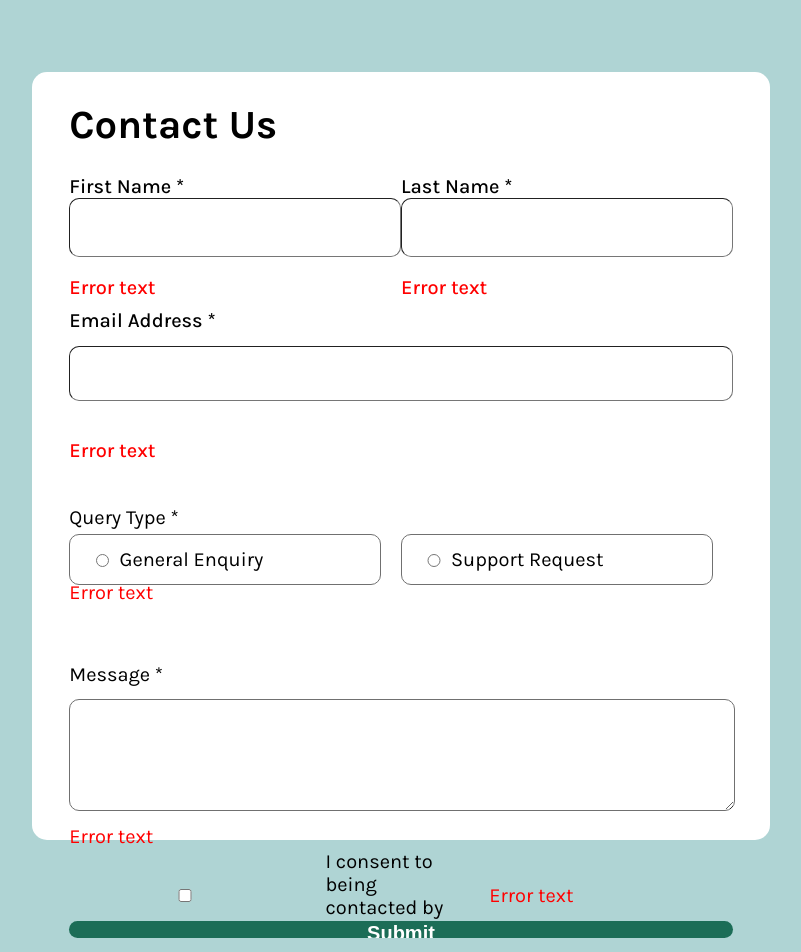
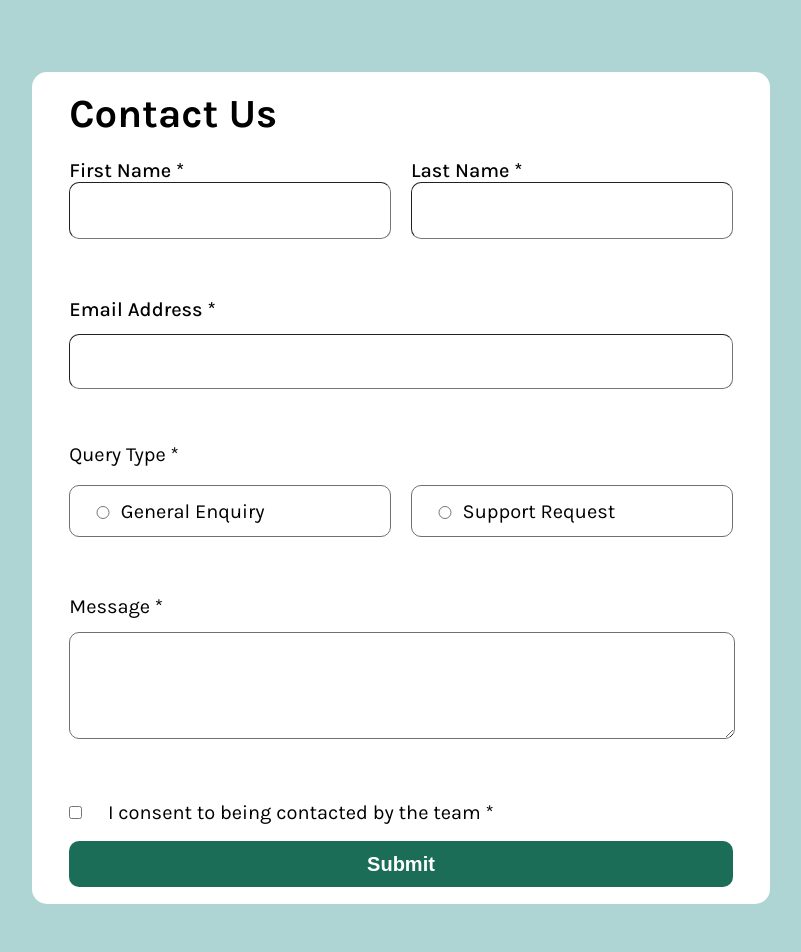
Before and after one commit to BYDINARES/Contact-form, a React (Vite) app: page / in a window 1280 px wide. Shown: the top 952 px of the page, without its empty margins (239-1040 px from the left). Built offline with nearby package versions, Linux system fonts and the light colour scheme.

Commit message:
Correctly adding the error p tags with their styling

```diff
--- a/src/App.css
+++ b/src/App.css
@@ -96,7 +96,7 @@ html body #root main form label.label-user-infomation {
 }
 html body #root main form label.label-user-infomation input.user-information {
   width: 100%;
-  height: 20%;
+  height: 60%;
   box-sizing: border-box;
   border-width: 1px;
   min-height: 2.5rem;
@@ -115,15 +115,22 @@ html body #root main form label.label-user-infomation input.user-information:foc
   outline: none;
 }
 html body #root main form label.label-user-infomation .error-containers {
-  height: 50%;
+  height: 40%;
   display: flex;
   justify-content: left;
   align-items: center;
 }
-html body #root main form label.label-user-infomation .error-containers .error {
+html body #root main form label.label-user-infomation .error-containers .error,
+html body #root main form label.label-user-infomation .error-containers .active-error {
   color: red;
   position: relative;
   margin: 0%;
+}
+html body #root main form label.label-user-infomation .error-containers .error {
+  visibility: hidden;
+}
+html body #root main form label.label-user-infomation .error-containers .active-error {
+  visibility: visible;
 }
 html body #root main form p.pick-a-query-type {
   margin-top: 0%;
@@ -158,10 +165,17 @@ html body #root main form div.two-radio-options-container .error-containers {
   justify-content: left;
   align-items: center;
 }
-html body #root main form div.two-radio-options-container .error-containers .error {
+html body #root main form div.two-radio-options-container .error-containers .error,
+html body #root main form div.two-radio-options-container .error-containers .active-error {
   color: red;
   position: relative;
   margin: 0%;
+}
+html body #root main form div.two-radio-options-container .error-containers .error {
+  visibility: hidden;
+}
+html body #root main form div.two-radio-options-container .error-containers .active-error {
+  visibility: visible;
 }
 html body #root main form label.label-message {
   margin-bottom: 2%;
@@ -197,10 +211,17 @@ html body #root main form label.label-message .error-containers {
   justify-content: left;
   align-items: center;
 }
-html body #root main form label.label-message .error-containers .error {
+html body #root main form label.label-message .error-containers .error,
+html body #root main form label.label-message .error-containers .active-error {
   color: red;
   position: relative;
   margin: 0%;
+}
+html body #root main form label.label-message .error-containers .error {
+  visibility: hidden;
+}
+html body #root main form label.label-message .error-containers .active-error {
+  visibility: visible;
 }
 html body #root main form label.label-confirmation-button {
   display: flex;
@@ -219,10 +240,17 @@ html body #root main form label.label-confirmation-button .error-containers {
   justify-content: left;
   align-items: center;
 }
-html body #root main form label.label-confirmation-button .error-containers .error {
+html body #root main form label.label-confirmation-button .error-containers .error,
+html body #root main form label.label-confirmation-button .error-containers .active-error {
   color: red;
   position: relative;
   margin: 0%;
+}
+html body #root main form label.label-confirmation-button .error-containers .error {
+  visibility: hidden;
+}
+html body #root main form label.label-confirmation-button .error-containers .active-error {
+  visibility: visible;
 }
 html body #root main form #submit-button {
   height: 25%;
@@ -275,7 +303,7 @@ html body #root main form #submit-button:active {
     width: 60%;
   }
   html body div#root {
-    height: 60vw;
+    height: 65vw;
     padding-top: 4%;
   }
   html body div#root header {
@@ -284,29 +312,37 @@ html body #root main form #submit-button:active {
     box-sizing: border-box;
   }
   html body div#root main {
-    height: 90%;
+    height: 95%;
   }
   html body div#root main form {
     display: grid;
     grid-template-columns: repeat(2, 1fr);
-    grid-template-rows: repeat(2, 1fr) 2fr 30% 10% 1.5fr;
+    grid-template-rows: 19% 19% 20% 25% 7% 10%;
   }
   html body div#root main form label.label-user-infomation {
     font-weight: 500;
   }
   html body div#root main form label.label-user-infomation > input {
-    margin-bottom: 2%;
+    margin-bottom: 1%;
     height: 2rem;
   }
   html body div#root main form label.name {
     grid-row: 1/2;
     grid-column: 1/2;
     justify-self: left;
+    width: 97%;
+  }
+  html body div#root main form label.name input.user-information {
+    margin-bottom: 4%;
+  }
+  html body div#root main form label.name .error-containers {
+    margin-bottom: 2%;
   }
   html body div#root main form label.last-name {
     grid-row: 1/2;
     grid-column: 2;
     justify-self: right;
+    width: 97%;
   }
   html body div#root main form label.label-user-infomation.email {
     grid-row: 2/3;
@@ -320,16 +356,20 @@ html body #root main form #submit-button:active {
     height: 20%;
     padding: 4%;
     margin-top: 2%;
+    margin-bottom: 2%;
   }
   html body div#root main form label.label-user-infomation.email .error-containers {
     height: 10%;
+    margin-bottom: 0%;
   }
   html body div#root main form div.two-radio-options-container {
     display: grid;
+    height: 100%;
+    width: 100%;
     grid-row: 3/4;
     grid-column: 1/3;
     grid-template-columns: 1fr 1fr;
-    grid-template-rows: 5% 1fr 1fr;
+    grid-template-rows: 17% 1fr 1fr;
   }
   html body div#root main form div.two-radio-options-container p.pick-a-query-type {
     grid-row: 1/2;
@@ -360,6 +400,7 @@ html body #root main form #submit-button:active {
   html body div#root main form div.two-radio-options-container .error-containers {
     grid-row: 3;
     grid-column: 1/3;
+    align-self: center;
   }
   html body div#root main form label.label-message {
     grid-row: 4/5;
@@ -380,6 +421,28 @@ html body #root main form #submit-button:active {
     grid-row: 5/6;
     grid-column: 1/3;
     height: 100%;
+    display: flex;
+    align-items: center;
+  }
+  html body div#root main form label.label-confirmation-button .confirmation-button,
+  html body div#root main form label.label-confirmation-button .div.error-containers {
+    width: -moz-fit-content;
+    width: fit-content;
+    height: -moz-fit-content;
+    height: fit-content;
+    justify-self: left;
+    margin: 0%;
+  }
+  html body div#root main form label.label-confirmation-button div.error-containers {
+    width: -moz-fit-content;
+    width: fit-content;
+    justify-self: right;
+    margin-left: auto;
+  }
+  html body div#root main form label.label-confirmation-button div.error-containers p.error {
+    width: -moz-fit-content;
+    width: fit-content;
+    font-size: 1rem;
   }
   html body div#root main form #submit-button {
     grid-row: 6;
--- a/src/App.jsx
+++ b/src/App.jsx
@@ -28,6 +28,14 @@ function App() {
     } else if (value.trim() && errors[name]) {
       // Clear old error if user fixed it
       setErrors((prev) => ({ ...prev, [name]: "" }));
+    }
+
+    if (event.target.tagName === "TEXTAREA") {
+      if (!value.trim()) {
+        message = "Message is required.";
+      } else if (value.trim().length < 10) {
+        message = "Message must be at least 10 characters.";
+      }
     }
 
     // Update error state
@@ -70,7 +78,7 @@ function App() {
               required
             />
             <div className="error-containers">
-              <p className="error">
+              <p className={errors["first-name"] ? "active-error" : "error"}>
                 {errors["first-name"]
                   ? `${errors["first-name"]}`
                   : "Error text"}
@@ -93,7 +101,7 @@ function App() {
               required
             />
             <div className="error-containers">
-              <p className="error">
+              <p className={errors["last-name"] ? "active-error" : "error"}>
                 {errors["last-name"] ? `${errors["last-name"]}` : "Error text"}
               </p>
             </div>
@@ -111,7 +119,7 @@ function App() {
               required
             />
             <div className="error-containers">
-              <p className="error">
+              <p className={errors["email"] ? "active-error" : "error"}>
                 {errors["email"] ? `${errors["email"]}` : "Error text"}
               </p>
             </div>
@@ -148,13 +156,13 @@ function App() {
               Support Request
             </label>
             <div className="error-containers">
-              <p className="error">
+              <p className={errors["option"] ? "active-error" : "error"}>
                 {errors["option"] ? `${errors["option"]}` : "Error text"}
               </p>
             </div>
           </div>
 
-          <label className="label-message" htmlFor="message">
+          <label className="label-message" htmlFor="message-box">
             {" "}
             Message *{" "}
             <textarea
@@ -167,7 +175,7 @@ function App() {
               required
             ></textarea>
             <div className="error-containers">
-              <p className="error">
+              <p className={errors["message-box"] ? "active-error" : "error"}>
                 {errors["message-box"]
                   ? `${errors["message-box"]}`
                   : "Error text"}
@@ -189,7 +197,9 @@ function App() {
             />{" "}
             I consent to being contacted by the team *
             <div className="error-containers">
-              <p className="error">
+              <p
+                className={errors["users-approval"] ? "active-error" : "error"}
+              >
                 {errors["users-approval"]
                   ? `${errors["users-approval"]}`
                   : "Error text"}
--- a/src/SCSS/App.scss
+++ b/src/SCSS/App.scss
@@ -110,7 +110,7 @@ html {
 
             input.user-information {
               width: 100%;
-              height: 20%;
+              height: 60%;
               box-sizing: border-box;
               border-width: 1px;
               min-height: 2.5rem;
@@ -132,14 +132,21 @@ html {
             //The error container
             .error-containers {
               //Thy this in every label and the radios
-              height: 50%;
+              height: 40%;
               display: flex;
               justify-content: left;
               align-items: center;
-              .error {
+              .error,
+              .active-error {
                 color: red;
                 position: relative;
                 margin: 0%;
+              }
+              .error {
+                visibility: hidden;
+              }
+              .active-error {
+                visibility: visible;
               }
             }
           }
@@ -185,10 +192,17 @@ html {
               display: flex;
               justify-content: left;
               align-items: center;
-              .error {
+              .error,
+              .active-error {
                 color: red;
                 position: relative;
                 margin: 0%;
+              }
+              .error {
+                visibility: hidden;
+              }
+              .active-error {
+                visibility: visible;
               }
             }
           }
@@ -232,10 +246,17 @@ html {
               display: flex;
               justify-content: left;
               align-items: center;
-              .error {
+              .error,
+              .active-error {
                 color: red;
                 position: relative;
                 margin: 0%;
+              }
+              .error {
+                visibility: hidden;
+              }
+              .active-error {
+                visibility: visible;
               }
             }
           }
@@ -259,10 +280,17 @@ html {
               display: flex;
               justify-content: left;
               align-items: center;
-              .error {
+              .error,
+              .active-error {
                 color: red;
                 position: relative;
                 margin: 0%;
+              }
+              .error {
+                visibility: hidden;
+              }
+              .active-error {
+                visibility: visible;
               }
             }
           }
@@ -329,7 +357,7 @@ html {
     body {
       width: 60%;
       div#root {
-        height: 60vw;
+        height: 65vw;
         padding-top: 4%;
         header {
           height: 10%;
@@ -341,19 +369,18 @@ html {
           // }
         }
         main {
-          height: 90%;
+          height: 95%;
           form {
             display: grid;
             grid-template-columns: repeat(2, 1fr);
-            grid-template-rows:
-              repeat(2, 1fr)
-              2fr 30% 10% 1.5fr;
+            grid-template-rows: 19% 19% 20% 25% 7% 10%;
 
             //The 3 first inputs
             label.label-user-infomation /* The class fot the three */ {
               font-weight: 500;
+
               > input {
-                margin-bottom: 2%;
+                margin-bottom: 1%;
                 height: 2rem;
               }
             }
@@ -362,7 +389,12 @@ html {
               grid-row: 1/2;
               grid-column: 1/2;
               justify-self: left;
+              width: 97%;
+              input.user-information {
+                margin-bottom: 4%;
+              }
               .error-containers {
+                margin-bottom: 2%;
                 .error {
                 }
               }
@@ -371,6 +403,7 @@ html {
               grid-row: 1/2;
               grid-column: 2;
               justify-self: right;
+              width: 97%;
               .error-containers {
                 .error {
                 }
@@ -388,9 +421,11 @@ html {
                 height: 20%;
                 padding: 4%;
                 margin-top: 2%;
+                margin-bottom: 2%;
               }
               .error-containers {
                 height: 10%;
+                margin-bottom: 0%;
                 .error {
                 }
               }
@@ -399,10 +434,12 @@ html {
             //======= The 2 radio inputs
             div.two-radio-options-container {
               display: grid;
+              height: 100%;
+              width: 100%;
               grid-row: 3/4;
               grid-column: 1/3;
               grid-template-columns: 1fr 1fr;
-              grid-template-rows: 5% 1fr 1fr;
+              grid-template-rows: 17% 1fr 1fr;
 
               p.pick-a-query-type {
                 grid-row: 1/2;
@@ -436,6 +473,7 @@ html {
               .error-containers {
                 grid-row: 3;
                 grid-column: 1/3;
+                align-self: center;
                 .error {
                 }
               }
@@ -464,6 +502,24 @@ html {
               grid-row: 5/6;
               grid-column: 1/3;
               height: 100%;
+              display: flex;
+              align-items: center;
+              .confirmation-button,
+              .div.error-containers {
+                width: fit-content;
+                height: fit-content;
+                justify-self: left;
+                margin: 0%;
+              }
+              div.error-containers {
+                width: fit-content;
+                justify-self: right;
+                margin-left: auto;
+                p.error {
+                  width: fit-content;
+                  font-size: 1rem;
+                }
+              }
             }
 
             //The cubmit button
```
Also changed, not shown: 1 other file (tests, documents, lock files or other folders).
